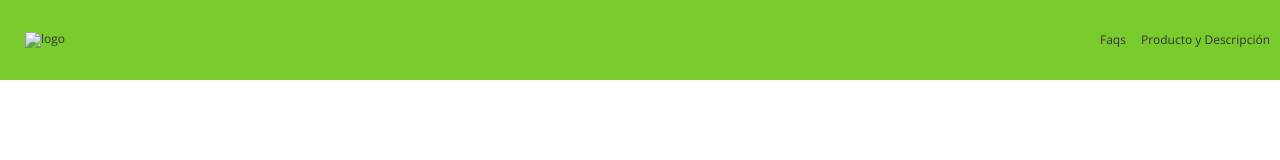
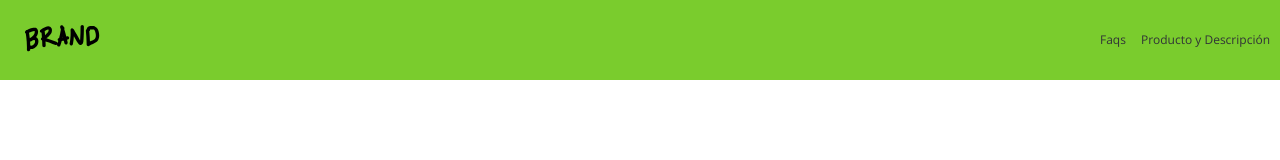
Before and after one commit to YavGz/Digital_product, a plain HTML site: page producto.html in a window 1280 px wide. Shown: the top 160 px of the page. Drawn offline with nearby package versions, Linux system fonts and the light colour scheme.

Commit message:
Update producto.html

```diff
--- a/producto.html
+++ b/producto.html
@@ -16,7 +16,7 @@
   <nav class="fadeInDown">
     <div>
       <a href="index.html">
-        <img src="../brand/images/logo.png" alt="logo">
+        <img src="images/logo.png" alt="logo">
       </a>
     </div>
     <div>
```
